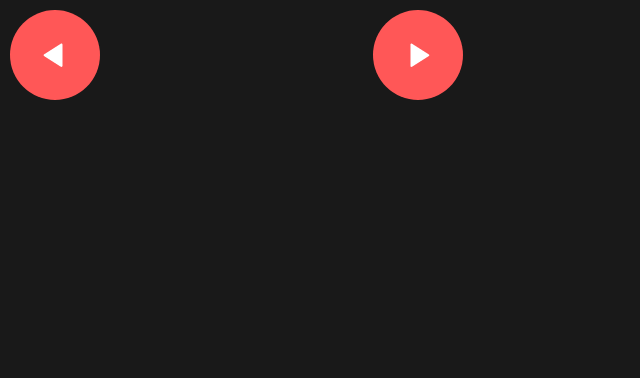
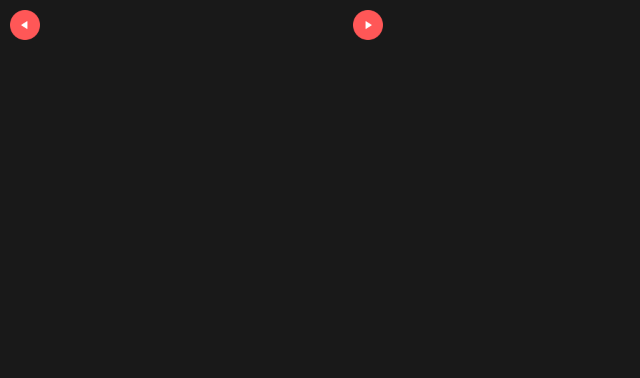
Before and after one commit to Sudhanshu-Ranjan-Patra/Gallary, a plain HTML site: page index.html in a window 1280 px wide. Shown: the whole page, without its empty margins (0-640 px from the left). Drawn offline with Linux system fonts and the light colour scheme.

Commit message:
Update style.css

```diff
--- a/style.css
+++ b/style.css
@@ -27,3 +27,9 @@ body{
     width: 100px;
     height: 100px;
 }
+
+.gallery-warp img{
+    justify-content: space-between;
+
+    width: 30px;
+}
```
